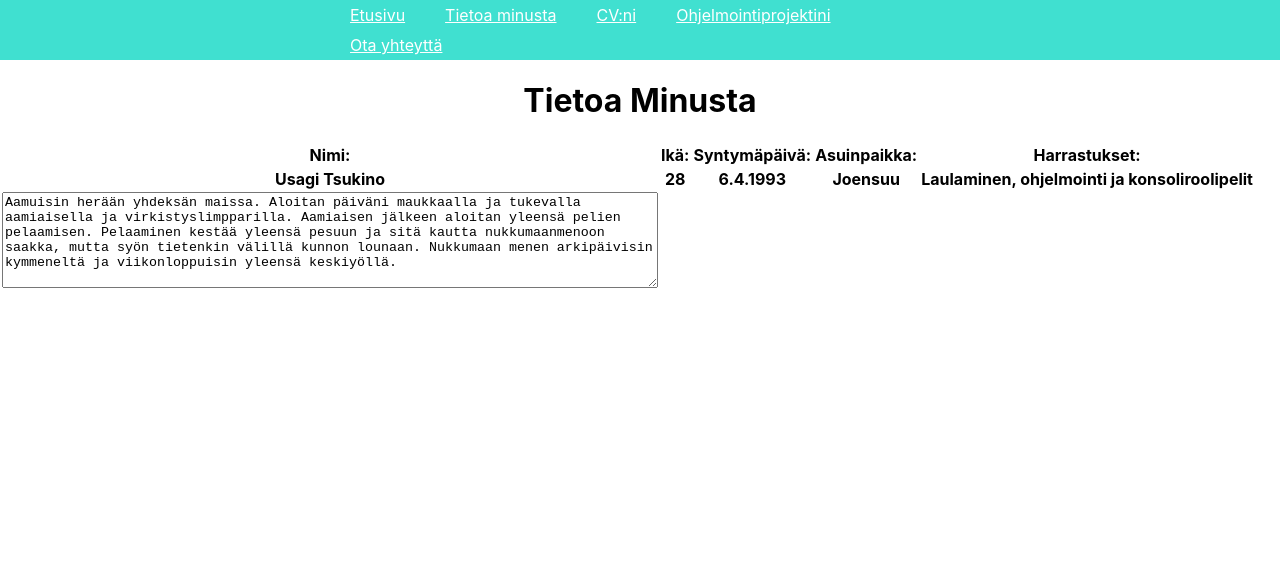
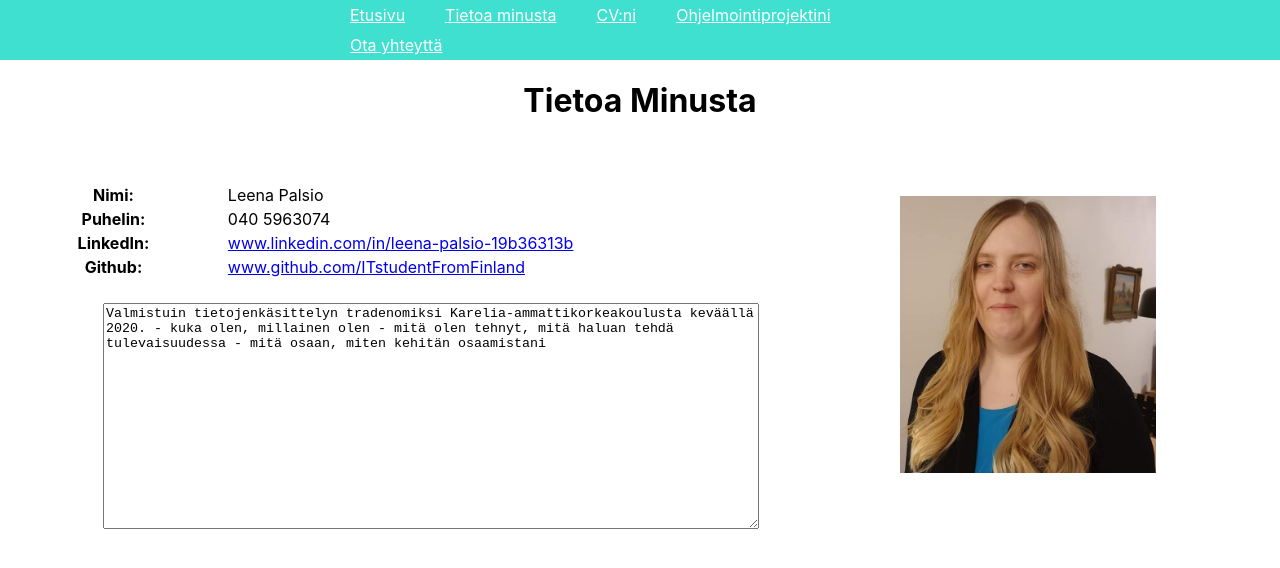
Before and after one commit to ITstudentFromFinland/My-Portfolio, a React (Create React App) app: page /about-me in a window 1280 px wide. Shown: the top 568 px of the page. Built offline with nearby package versions, Linux system fonts and the light colour scheme.

Commit message:
fixed navbar

```diff
--- a/src/Components/AboutMe.css
+++ b/src/Components/AboutMe.css
@@ -4,5 +4,19 @@
 
 .text-area {
     width: 650px;
-    height: 90px;
+    height: 220px;
+    position: relative;
+    left: 100px;
 }
+
+.linkedin, .github {
+    margin-left: 0px;
+}
+
+img {
+    width: 20%;
+    height: 20%;
+    position: relative;
+    left: 900px;
+    top: -340px;
+}
--- a/src/Components/AboutMe.js
+++ b/src/Components/AboutMe.js
@@ -1,37 +1,51 @@
 import React from "react";
 
 import "./AboutMe.css";
+
+import profilePic from "../Images/profile.jpg";
 
 export default function AboutMe(props) {
 
     return (
         <body><h1 class="about-me-header">Tietoa Minusta</h1>
 
-        <div class="general-information">
-            <table>
+        <br></br><br></br>
+
+                <table width="100%">
                 <tr>
                     <th>Nimi:</th>
-                    <th>Ikä:</th>
-                    <th>Syntymäpäivä:</th>
-                    <th>Asuinpaikka:</th>
-                    <th>Harrastukset:</th>
+                    <td>Leena Palsio</td>
                 </tr>
+                <tr>
+                    <th>Puhelin:</th>
+                    <td>040 5963074</td>
+                </tr>
+                <tr>
+                    <th>LinkedIn:</th>
+                    <td><a class="linkedin" href="https://www.linkedin.com/in/leena-palsio-19b36313b">www.linkedin.com/in/leena-palsio-19b36313b</a></td>
+                </tr>
+                <tr>
+                    <th>Github:</th>
+                    <td><a class="github" href="https://github.com/ITstudentFromFinland">www.github.com/ITstudentFromFinland</a></td>
+                </tr>
+                </table>
 
+                <br></br>
+
+                <table>
                 <tr>
-                    <th>Usagi Tsukino</th>
-                    <th>28</th>
-                    <th>6.4.1993</th>
-                    <th>Joensuu</th>
-                    <th>Laulaminen, ohjelmointi ja konsoliroolipelit</th>
+                    <th>
+                <textarea class="text-area" readOnly>Valmistuin tietojenkäsittelyn tradenomiksi Karelia-ammattikorkeakoulusta keväällä 2020.
+                                                     - kuka olen, millainen olen
+                                                     - mitä olen tehnyt, mitä haluan tehdä tulevaisuudessa
+                                                     - mitä osaan, miten kehitän osaamistani
+                </textarea>
+                    </th>
                 </tr>
+            </table>
 
-                <textarea class="text-area">Aamuisin herään yhdeksän maissa. Aloitan päiväni maukkaalla ja tukevalla aamiaisella ja
-                    virkistyslimpparilla. Aamiaisen jälkeen aloitan yleensä pelien pelaamisen. Pelaaminen kestää yleensä
-                    pesuun ja sitä kautta nukkumaanmenoon saakka, mutta syön tietenkin välillä kunnon lounaan. Nukkumaan
-                    menen arkipäivisin kymmeneltä ja viikonloppuisin yleensä keskiyöllä.
-                </textarea>
-            </table>
-        </div>
+            <img src={profilePic} />
+
         </body>
     );
 }
--- a/src/Components/Projects.css
+++ b/src/Components/Projects.css
@@ -3,5 +3,5 @@
 }
 
 h3 {
-    margin-left: 40px;
+    margin-left: 63px;
 }
--- a/src/Components/Projects.js
+++ b/src/Components/Projects.js
@@ -7,8 +7,11 @@ export default function Projects(props) {
     return (
         <body><h1 class="projects-header">Projektit</h1>
 
+        <br></br><br></br>
+
         <div>
         <h3>Sovellus | Käytetyt ohjelmointikielet</h3>
+
             <ul>
                 <li><a href="https://github.com/ITstudentFromFinland/MobiDogi">MobiDogi</a> (Android-mobiilisovellus koirien ongelmakoulutukseen, opinnäytetyö)</li>
             <br></br>
```
Also changed, not shown: src/Images/profile.jpg (added).
